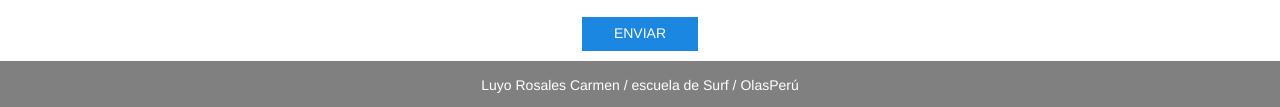
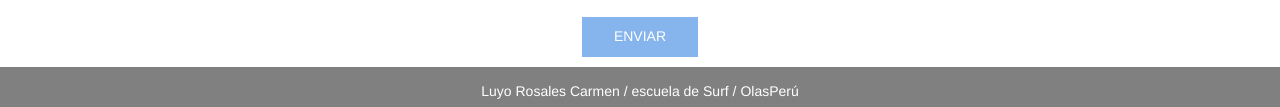
Before and after one commit to carmenluyo/Olas-Peru, a plain HTML site: page index.html in a window 1280 px wide. Shown: the part 3375-3482 px from the top of the page. Drawn offline with nearby package versions, Linux system fonts and the light colour scheme; a web font is replaced by a local one.

Commit message:
cambie el color a mi boton de form

```diff
--- a/stylesheets/views/_home.scss
+++ b/stylesheets/views/_home.scss
@@ -176,8 +176,8 @@ nav.navbar.navbar-default {
 }
 .enviar button {
   width: 35%;
-  padding: 2%;
-  background-color: #1C87E0;
+  padding: 3%;
+  background-color: #85B5EC;
   border-color: #6ba6d7;
   border: #FFFCFC solid 0px;
   color: white;
```
Also changed, not shown: stylesheets/main.css.
